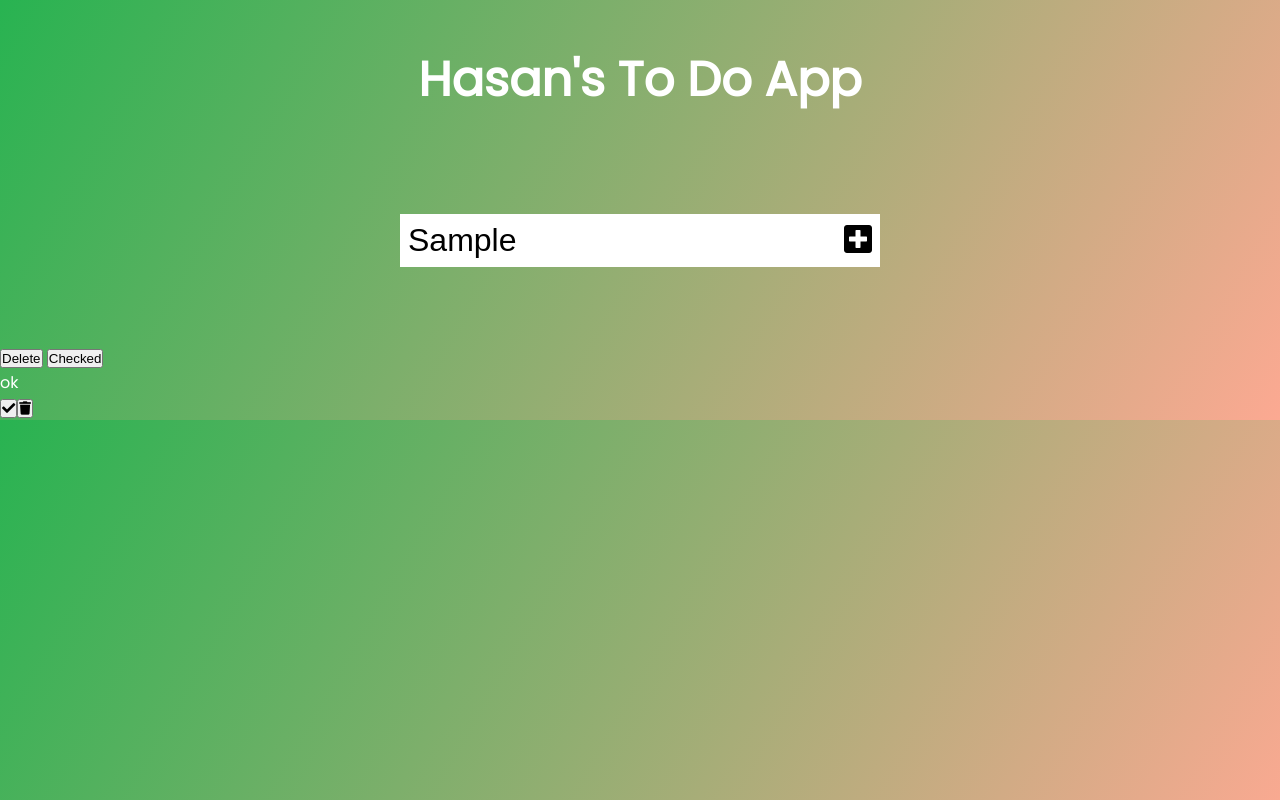
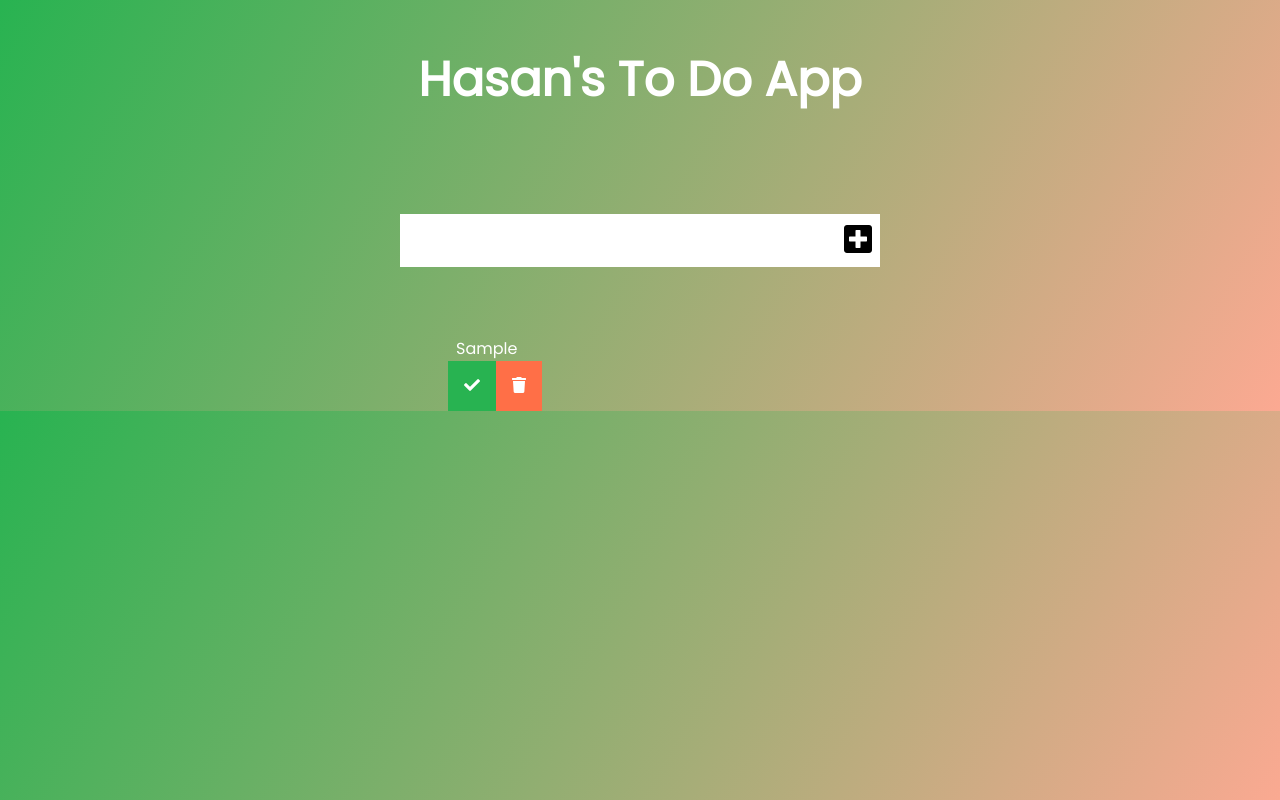
Before and after one commit to Hasan71/what-to-do, a plain HTML site: page index.html in a window 1280 px wide. Both pictures are taken after typing "Sample" into the empty fields and a click on the button 858 px from the left and 240 px from the top of the page. Drawn offline with Linux system fonts and the light colour scheme.

Commit message:
got error in list display

```diff
--- a/index.html
+++ b/index.html
@@ -25,9 +25,7 @@
     <div class="todo-container">
         <ul class="todo-list">
             <div class="todo">
-                <li></li>
-                <button>Delete</button>
-                <button>Checked</button>
+                <!-- list will be created here -->
             </div>
         </ul>
     </div>
--- a/script.js
+++ b/script.js
@@ -15,24 +15,27 @@ function addTodo(event){
     const todoDiv  = document.createElement("div");
 
     //creating List
-    const newTodo = document.createElement('li');
-    newTodo.innerText = 'ok';
-    newTodo.classList.add('todo-item');
+    const newTodo = document.createElement("li");
+    newTodo.innerText = todoInput.value;
+    newTodo.classList.add("todo-item");
     todoDiv.appendChild(newTodo);
 
     //checked button
-    const completedButton = document.createElement('button');
+    const completedButton = document.createElement("button");
     completedButton.innerHTML = '<i class="fas fa-check"> </i>';
-    completedButton.classList.add('complete-btn');
+    completedButton.classList.add("complete-btn");
     todoDiv.appendChild(completedButton);
 
     //checked Trash button
-    const trashButton = document.createElement('button');
+    const trashButton = document.createElement("button");
     trashButton.innerHTML = '<i class="fas fa-trash"> </i>';
-    trashButton.classList.add('complete-btn');
+    trashButton.classList.add("trash-btn");
     todoDiv.appendChild(trashButton);
 
     //appending todo list
     todoList.appendChild(todoDiv);
 
+    //clearing form input
+    todoInput.value ="";
+
 }
--- a/style.css
+++ b/style.css
@@ -29,7 +29,7 @@ form input, form button{
     background: white;
 }
 
-fomr button {
+forr button {
     color: #28b351;
     background:white;
     cursor: pointer;
@@ -40,3 +40,46 @@ form button:hover{
     background: #28b351;
     color: white;
 }
+
+.todo-container {
+    display: flex;
+    justify-content: center;
+    align-items: center;
+}
+
+.todo-list{
+    min-width: 30%;
+    list-style: none;
+}
+
+.todo{
+    margin: 0.5rem;
+    background: white;
+    color: black;
+    font-size: 1.5rem;
+    display: flex;
+    justify-content: space-between;
+    align-items: center;
+}
+
+.todo li{
+    flex: 1;
+}
+
+.trash-btn,
+.complete-btn{
+    background: #ff6f47;
+    color: white;
+    border: none;
+    padding: 1rem;
+    cursor: pointer;
+    font-size: 1rem;
+}
+
+.complete-btn {
+    background: #28b351;
+}
+
+.todo-item{
+    padding: 0rem 0.5rem;
+}
```
